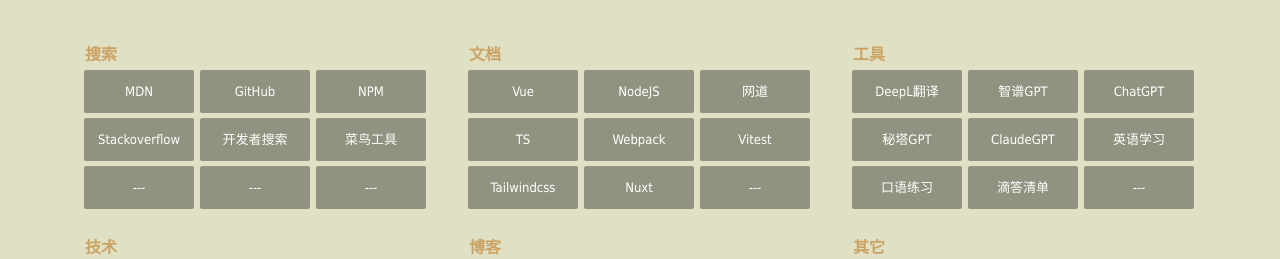
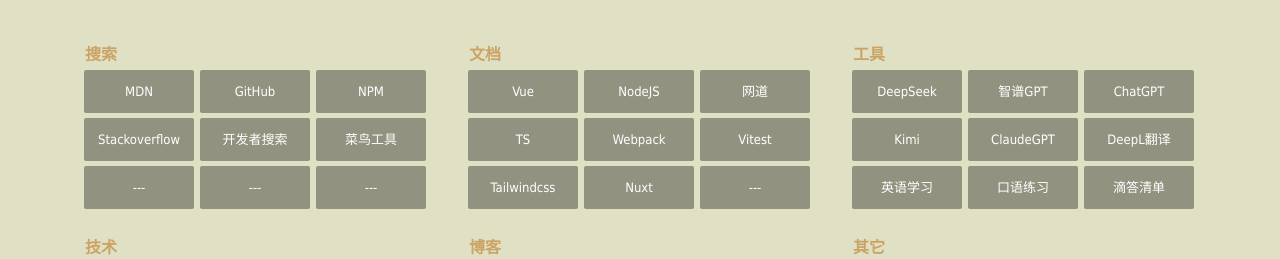
Before and after one commit to liudewa888/liudewa888.github.io, a Vue app: page /#/nav in a window 1280 px wide. Shown: the part 246-505 px from the top of the page. Built offline with nearby package versions, Linux system fonts and the light colour scheme.

Commit message:
fix: tool add deepseek

```diff
--- a/public/data.config.js
+++ b/public/data.config.js
@@ -70,8 +70,8 @@ const navigations = [
     category: "工具",
     children: [
       {
-        title: "DeepL翻译",
-        link: "https://www.deepl.com/translator",
+        title: "DeepSeek",
+        link: "https://chat.deepseek.com",
       },
       {
         title: "智谱GPT",
@@ -81,13 +81,17 @@ const navigations = [
         title: "ChatGPT",
         link: "https://chat.openai.com/",
       },
-	  {
-        title: "秘塔GPT",
-        link: "https://metaso.cn/",
+	{
+        title: "Kimi",
+        link: "https://kimi.moonshot.cn/chat",
       },
 	  {
         title: "ClaudeGPT",
         link: "https://claude.ai/new",
+      },
+      {
+        title: "DeepL翻译",
+        link: "https://www.deepl.com/translator",
       },
       {
         title: "英语学习",
```
